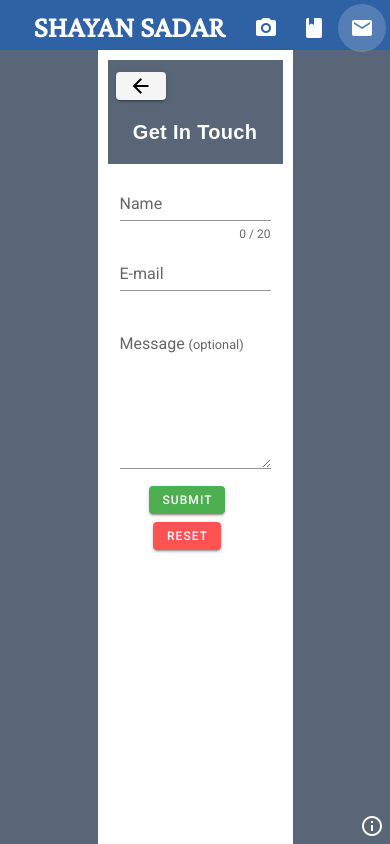
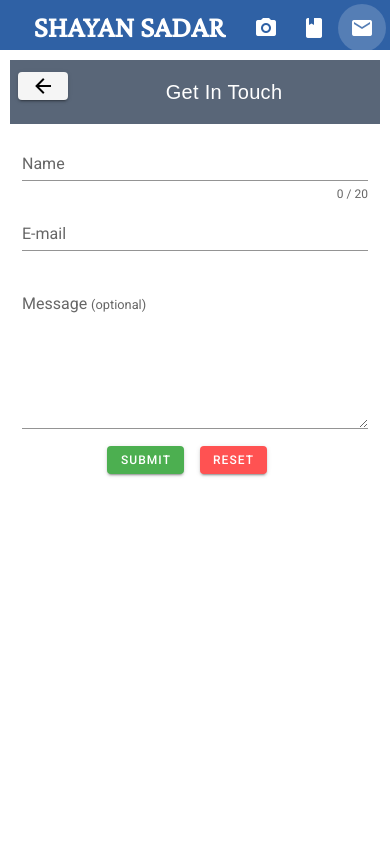
Before and after one commit to shayan09/shayan-app, a Nuxt app: page /contact in a window 390 px wide. Built offline with nearby package versions, Linux system fonts and the light colour scheme; a web font is replaced by a local one; what vue-typed-js would draw is missing.

Commit message:
increase width for small screen

```diff
--- a/pages/contact.vue
+++ b/pages/contact.vue
@@ -1,13 +1,20 @@
 <template>
-	<v-container fluid class="contact-container mb-10">
+	<v-container
+		fluid
+		class="contact-container mb-10"
+		:style="isSmallScreen ? 'width: 100%' : 'width: 50%'"
+	>
 		<v-form ref="form" v-model="valid" lazy-validation>
 			<v-row class="contact-title text-center mb-3">
 				<v-btn class="back-button ml-2 mt-3 pa-2" to="/" :small="isSmallScreen">
 					<v-icon color="black"> mdi-arrow-left </v-icon>
 				</v-btn>
-				<h1 class="contact-header pa-4" :style="isSmallScreen ? 'font-size: 20px' : ''">
+				<span
+					class="contact-header pa-4"
+					:style="isSmallScreen ? 'font-size: 20px' : 'font-size: 30px'"
+				>
 					Get In Touch
-				</h1>
+				</span>
 			</v-row>
 			<v-text-field
 				v-model="name"
@@ -115,7 +122,6 @@ export default {
 .contact-container {
 	background-color: white;
 	height: 100%;
-	width: 50%;
 }
 .v-form {
 	padding: 10px;
```
